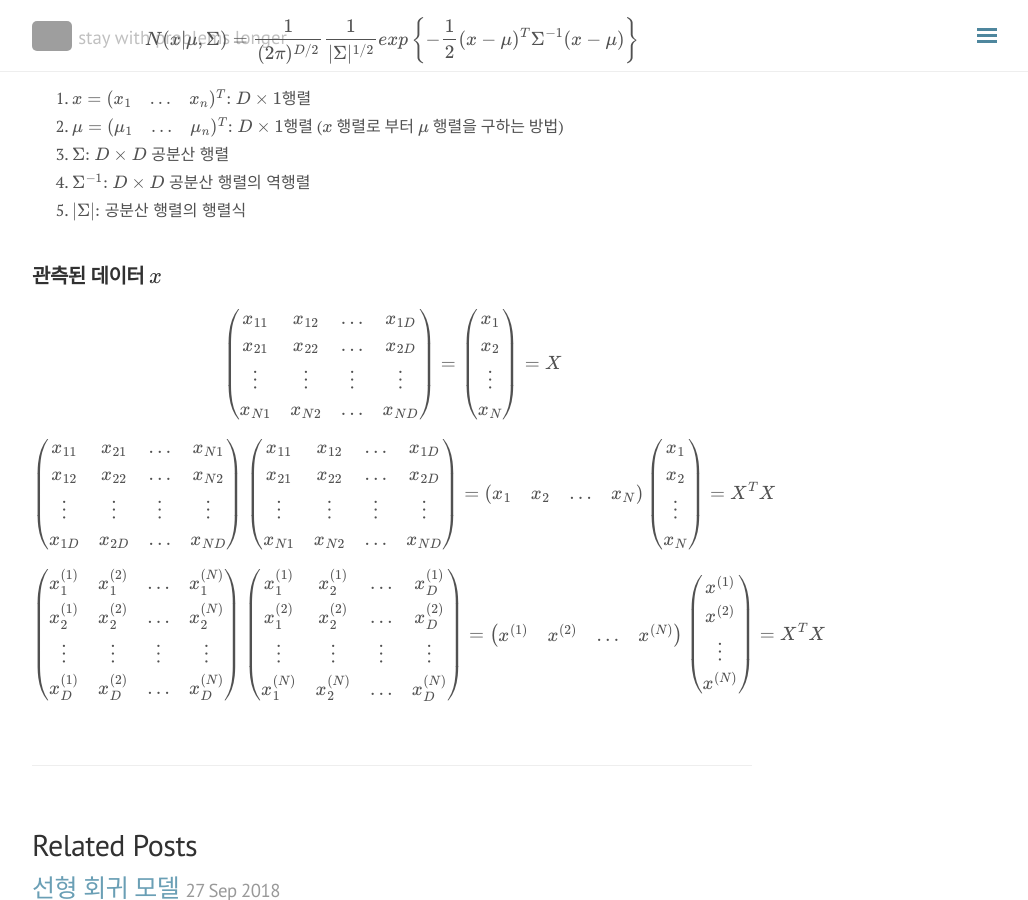
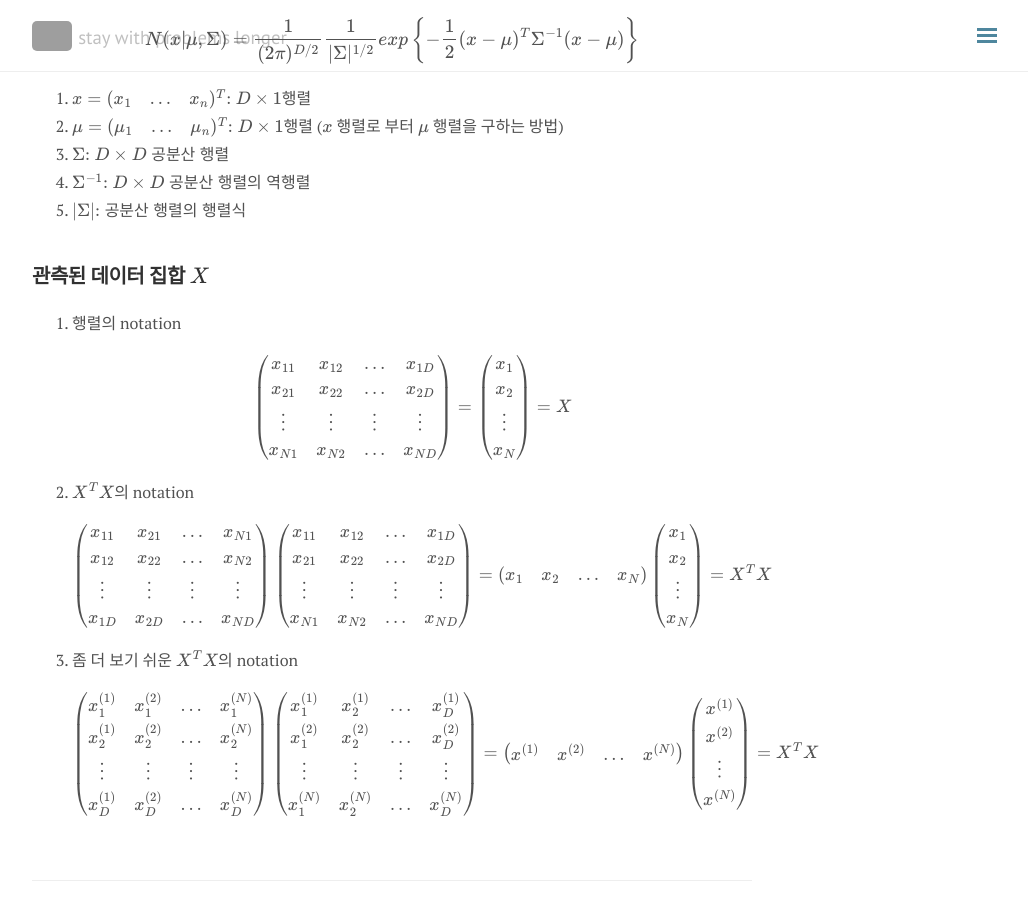
Before and after one commit to seokhoonj/seokhoonj.github.io, a Jekyll site: the page built from _posts/Math/2018-09-28-Math-gaussian_distribution.md, in a window 1280 px wide and 900 px high, scrolled down 696 px. Shown: the whole window, without its empty margins (248-1276 px from the left). Built offline with Jekyll 4.4.1, drawn with Linux system fonts in a browser that asks for light colours; nearby versions of some CDN libraries; formulas are drawn with MathJax 3; comment, search, counter and statistics services are not loaded; grey boxes are pictures that could not be loaded.

Commit message:
add _posts

```diff
--- a/_posts/Math/2018-09-28-Math-gaussian_distribution.md
+++ b/_posts/Math/2018-09-28-Math-gaussian_distribution.md
@@ -27,7 +27,10 @@ comments: false
 4. $\Sigma^{-1} \text{: } D \times D \text{ 공분산 행렬의 역행렬}$
 5. $\|\Sigma\| \text{: 공분산 행렬의 행렬식}$
 
-## 관측된 데이터 $x$
+## 관측된 데이터 집합 $X$
+1. 행렬의 notation
 \\( \begin{pmatrix} x\_{11} & x\_{12} & \ldots & x\_{1D}  \\\\ x\_{21} & x\_{22} & \ldots & x\_{2D}  \\\\ \vdots  & \vdots  & \vdots & \vdots   \\\\ x\_{N1} & x\_{N2} & \ldots & x\_{ND}  \end{pmatrix} = \left(\begin{array}{c} x\_1 \\\\ x\_2 \\\\ \vdots \\\\ x\_N \end{array}\right) = X \\)
+2. $X^T X$의 notation
 \\( \begin{pmatrix} x\_{11} & x\_{21} & \ldots & x\_{N1}  \\\\ x\_{12} & x\_{22} & \ldots & x\_{N2}  \\\\ \vdots  & \vdots  & \vdots & \vdots   \\\\ x\_{1D} & x\_{2D} & \ldots & x\_{ND}  \end{pmatrix} \begin{pmatrix} x\_{11} & x\_{12} & \ldots & x\_{1D}  \\\\ x\_{21} & x\_{22} & \ldots & x\_{2D}  \\\\ \vdots  & \vdots  & \vdots & \vdots   \\\\ x\_{N1} & x\_{N2} & \ldots & x\_{ND} \end{pmatrix} = \left(\begin{array}{cccc} x\_1 & x\_2 & \ldots & x\_N \end{array}\right) \left(\begin{array}{c} x\_1 \\\\ x\_2 \\\\ \vdots \\\\ x\_N \end{array}\right) = X^T X\\)
+3. 좀 더 보기 쉬운 $X^T X$의 notation
 \\( \begin{pmatrix} x\_1^{(1)} & x\_1^{(2)} & \ldots & x\_1^{(N)} \\\\ x\_2^{(1)} & x\_2^{(2)} & \ldots & x\_2^{(N)} \\\\ \vdots  & \vdots  & \vdots & \vdots \\\\ x\_D^{(1)} & x\_D^{(2)} & \ldots & x\_D^{(N)}  \end{pmatrix} \begin{pmatrix} x\_1^{(1)} & x\_2^{(1)} & \ldots & x\_D^{(1)} \\\\ x\_1^{(2)} & x\_2^{(2)} & \ldots & x\_D^{(2)} \\\\ \vdots  & \vdots  & \vdots & \vdots \\\\ x\_1^{(N)} & x\_2^{(N)} & \ldots & x\_D^{(N)} \end{pmatrix} = \left(\begin{array}{cccc} x^{(1)} & x^{(2)} & \ldots & x^{(N)} \end{array}\right) \left(\begin{array}{c} x^{(1)} \\\\ x^{(2)} \\\\ \vdots \\\\ x^{(N)} \end{array}\right) = X^T X \\)
```
